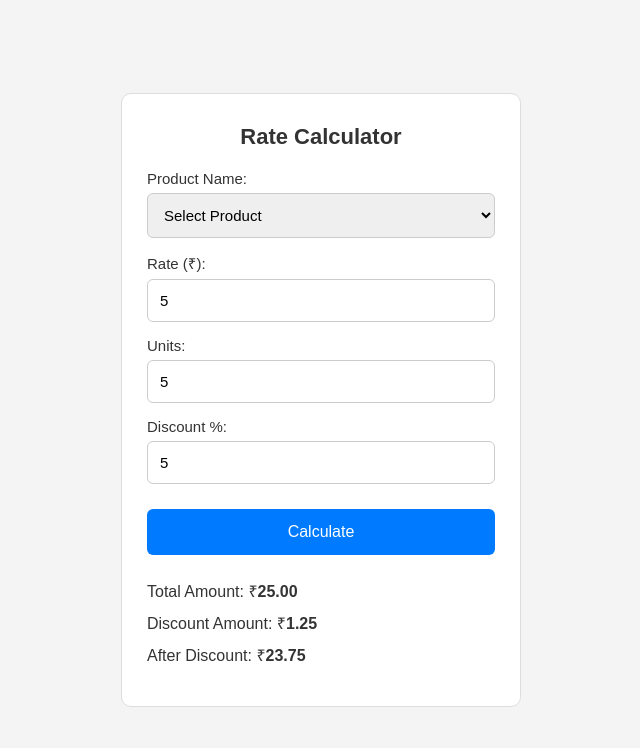
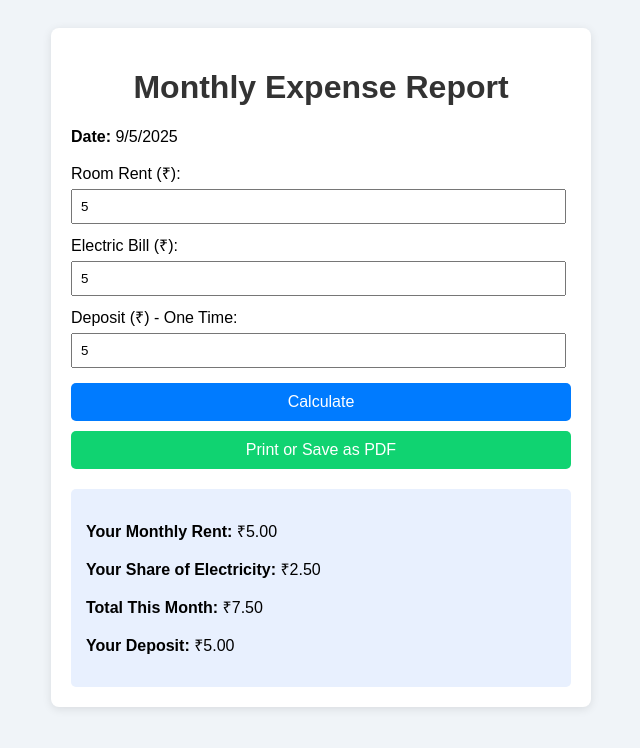
Before and after one commit to dhananjay009/rentExpenses, a plain HTML site: page index.html in a window 1280 px wide. Both pictures are taken after typing "5", "5", "5" into the empty fields and a click on the button "Calculate". Shown: the whole page, without its empty margins (319-959 px from the left). Drawn offline with Linux system fonts and the light colour scheme.

Commit message:
Add files via upload

```diff
--- a/index.html
+++ b/index.html
@@ -2,173 +2,140 @@
 <html lang="en">
 <head>
   <meta charset="UTF-8">
-  <title>Rate Calculator</title>
-  <meta name="viewport" content="width=device-width, initial-scale=1.0">
+  <title>Monthly Report</title>
   <style>
-    /* Base Reset */
-    * {
-      margin: 0;
-      padding: 0;
-      box-sizing: border-box;
-    }
-
     body {
       font-family: Arial, sans-serif;
-      background-color: #f4f4f4;
-      min-height: 100vh;
-      display: flex;
-      justify-content: center;
-      align-items: center;
+      background: #f0f4f8;
       padding: 20px;
     }
 
-    .container {
-      background-color: #fff;
-      padding: 30px 25px;
-      border-radius: 10px;
-      width: 100%;
-      max-width: 400px;
-      border: 1px solid #ddd;
+    h1 {
+      text-align: center;
+      color: #333;
     }
 
-    h2 {
-      text-align: center;
-      color: #333;
-      margin-bottom: 20px;
-      font-weight: 600;
-      font-size: 22px;
+    .container {
+      max-width: 500px;
+      margin: auto;
+      background: white;
+      padding: 20px;
+      border-radius: 8px;
+      box-shadow: 0 2px 10px rgba(0,0,0,0.1);
     }
 
     label {
       display: block;
-      margin-top: 15px;
-      font-size: 15px;
-      color: #333;
+      margin-top: 10px;
     }
 
-    input, select {
-      width: 100%;
-      padding: 12px;
-      margin-top: 6px;
-      border: 1px solid #ccc;
-      border-radius: 6px;
-      font-size: 15px;
+    input {
+      width: 95%;
+      padding: 8px;
+      margin-top: 5px;
     }
 
-    input:focus, select:focus {
-      outline: none;
-      border-color: #007bff;
+    #results {
+      margin-top: 20px;
+      background: #e8f0fe;
+      padding: 15px;
+      border-radius: 5px;
     }
 
     button {
+      margin-top: 15px;
+      padding: 10px;
       width: 100%;
-      padding: 14px;
       background-color: #007bff;
       color: white;
+      border: none;
+      border-radius: 5px;
       font-size: 16px;
-      border: none;
-      border-radius: 6px;
-      margin-top: 25px;
-      cursor: pointer;
-      transition: background-color 0.3s;
     }
 
     button:hover {
       background-color: #0056b3;
     }
-
-    .result {
-      margin-top: 25px;
-      font-size: 16px;
-      color: #333;
+    @media print {
+  body * {
+    visibility: hidden;
   }
-
-    .result p {
-      margin: 10px 0;
+  .report-section, .report-section * {
+    visibility: visible;
   }
-
-    .result span {
-      font-weight: bold;
-    }
-
-    /* Responsive: Larger and centered on small screens */
-    @media (max-width: 600px) {
-      .container {
-        padding: 40px 30px;
-        font-size: 18px;
-      }
-
-      h2 {
-        font-size: 24px;
-      }
-
-      input, select, button {
-        font-size: 17px;
-      }
-
-      button {
-        padding: 16px;
-      }
-
-      .result {
-        font-size: 17px;
+  .report-section {
+    position: absolute;
+    left: 0;
+    top: 0;
+    width: 100%;
   }
 }
   </style>
 </head>
 <body>
+  <div class="report-section">
+  <!-- Existing Report HTML goes here -->
 
   <div class="container">
-  <h2>Rate Calculator</h2>
+    <h1>Monthly Expense Report</h1>
 
-  <!-- Product Dropdown -->
-  <label for="product">Product Name:</label>
-  <select id="product" onchange="updateRate()">
-    <option value="" disabled selected>Select Product</option>
-    <option value="119">Rollan</option>
-    <option value="149">Gel</option>
-    <option value="349">Spray</option>
+    <p><strong>Date:</strong> <span id="currentDate"></span></p>
 
-  </select>
+    <label>Room Rent (₹):</label>
+    <input type="number" id="rent" placeholder="Enter rent amount">
 
-  <label for="rate">Rate (₹):</label>
-  <input type="number" id="rate" value="" placeholder="Enter rate">
+    <label>Electric Bill (₹):</label>
+    <input type="number" id="electricity" placeholder="Enter full electric bill">
 
-  <label for="units">Units:</label>
-  <input type="number" id="units" value="" placeholder="Enter number of units">
-
-  <label for="discount">Discount %:</label>
-  <input type="number" id="discount" value="" placeholder="Enter discount percentage">
+    <label>Deposit (₹) - One Time:</label>
+    <input type="number" id="deposit" placeholder="Enter deposit if any">
 
     <button onclick="calculate()">Calculate</button>
+   <button onclick="window.print()" style="background-color: #10d371; color: #fff; padding: 10px; border: none; width: 100%; margin-top: 10px;">
+  Print or Save as PDF
+</button>
 
-  <div class="result">
-    <p>Total Amount: ₹<span id="total">0.00</span></p>
-    <p>Discount Amount: ₹<span id="discountAmount">0.00</span></p>
-    <p>After Discount: ₹<span id="afterDiscount">0.00</span></p>
+
+
+    <div id="results">
+
+      <p><strong>Your Monthly Rent:</strong> ₹<span id="mrent">0</span></p>
+      <p><strong>Your Share of Electricity:</strong> ₹<span id="halfElectricity">0</span></p>
+      <p><strong>Total This Month:</strong> ₹<span id="total">0</span></p>
+      <!-- <p><strong>Remaining Balance:</strong> ₹<span id="remaining">0</span></p> -->
+       <p><strong>Your Deposit:</strong> ₹<span id="mdeposit">0</span></p>
+    </div>
   </div>
 </div>
 
+
+
   <script>
-  function updateRate() {
-    const productSelect = document.getElementById("product");
-    const rateInput = document.getElementById("rate");
-    rateInput.value = productSelect.value;
+    // Set current date
+    document.getElementById("currentDate").textContent = new Date().toLocaleDateString();
+
+    function calculate() {
+      const rent = parseFloat(document.getElementById("rent").value) || 0;
+      const electricity = parseFloat(document.getElementById("electricity").value) || 0;
+      const deposit = parseFloat(document.getElementById("deposit").value) || 0;
+
+      const mrent = rent;
+      const halfElectricity = electricity / 2;
+      const monthlyTotal = rent + halfElectricity;
+      const remaining = deposit - monthlyTotal;
+      const mdeposit = deposit;
+
+       document.getElementById("mrent").textContent = mrent.toFixed(2);
+      document.getElementById("halfElectricity").textContent = halfElectricity.toFixed(2);
+      document.getElementById("total").textContent = monthlyTotal.toFixed(2);
+      document.getElementById("mdeposit").textContent = mdeposit.toFixed(2);
+      document.getElementById("remaining").textContent = remaining.toFixed(2);
+
     }
 
-  function calculate() {
-    const rate = parseFloat(document.getElementById("rate").value) || 0;
-    const units = parseFloat(document.getElementById("units").value) || 0;
-    const discountPercent = parseFloat(document.getElementById("discount").value) || 0;
 
-    const total = rate * units;
-    const discountAmount = (total * discountPercent) / 100;
-    const afterDiscount = total - discountAmount;
 
-    document.getElementById("total").textContent = total.toFixed(2);
-    document.getElementById("discountAmount").textContent = discountAmount.toFixed(2);
-    document.getElementById("afterDiscount").textContent = afterDiscount.toFixed(2);
-  }
+
   </script>
 
 </body>
```
Lines whose indentation alone changed are shown as unchanged.
